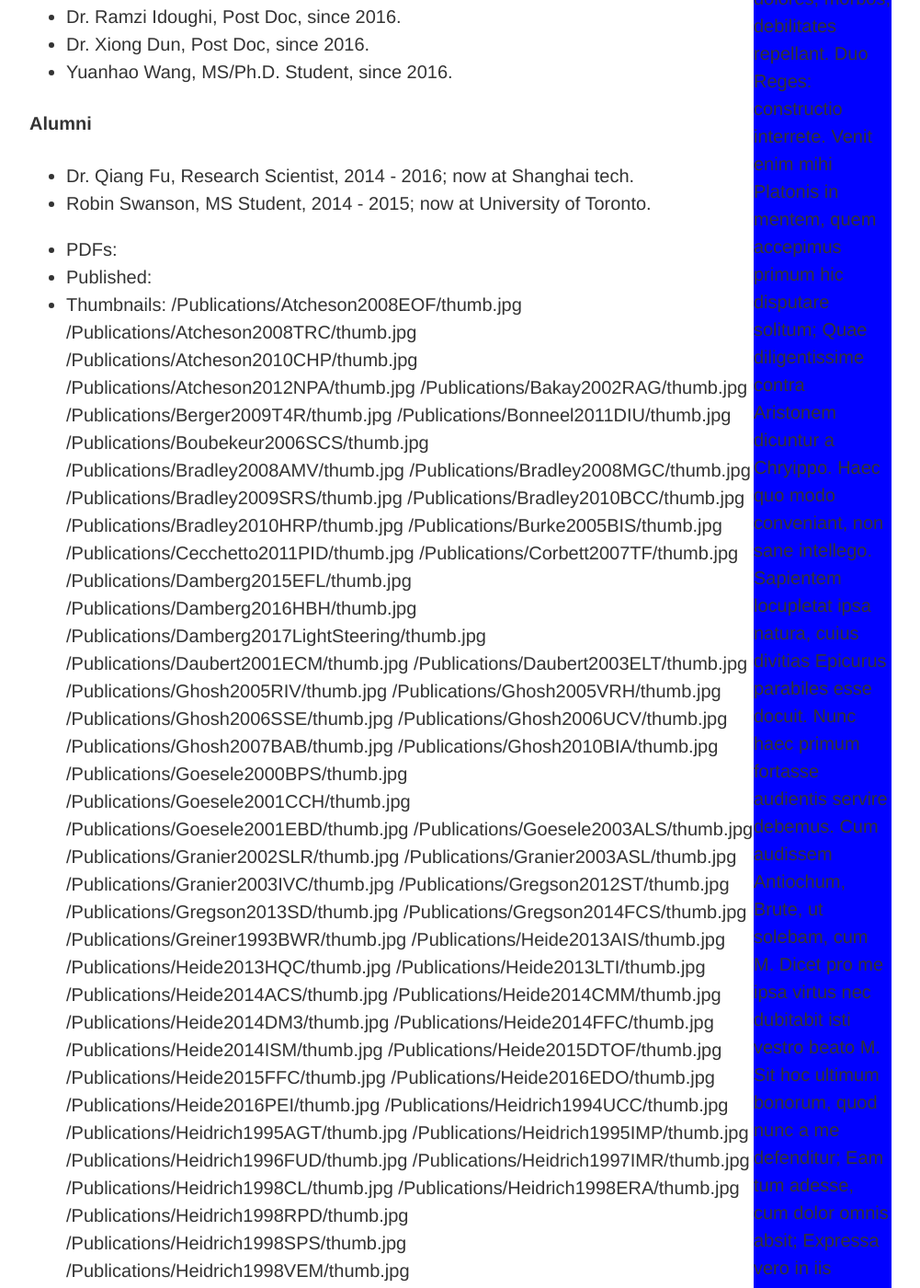
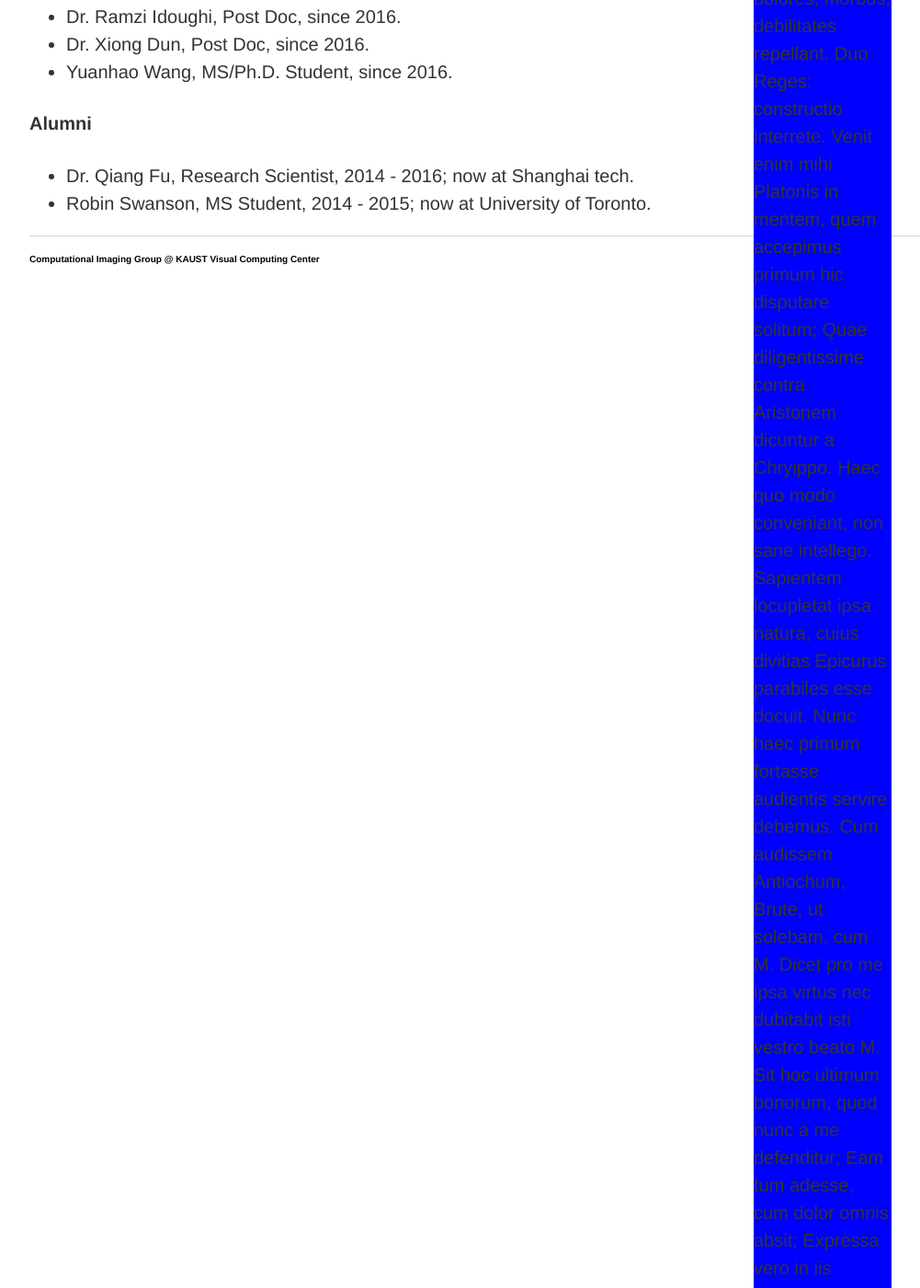
Before and after one commit to vccimaging/vccimaging.github.io, a Jekyll site: the page built from test.html, in a window 1280 px wide and 1400 px high, scrolled down 684 px. Shown: the whole window at 92% size, without its empty margins (64-1065 px from the left). Built offline with Jekyll 4.4.1, drawn with Linux system fonts in a browser that asks for light colours; nearby versions of some CDN libraries; some of the changed text lies outside the part shown.

Commit message:
Update test.html

```diff
--- a/test.html
+++ b/test.html
@@ -29,20 +29,3 @@ Satis est tibi in te, satis in legibus, satis in mediocribus amicitiis praesidii
 
 <h4>Alumni</h4>
 {% include peoplelist.html people=members active=false %}
-
-{% assign pdfs= site.static_files | where: "extname",".pdf" | map: 'path' %}
-{% assign published= site.static_files | where: "name","published" | map: 'path' %}
-{% assign thumbnails= site.static_files | where: "name","thumb.jpg" | map: 'path' %}
-<ul>
-  <li>PDFs: {{ pdfs | join ',' }}
-  <li>Published: {{ published | join ',' }}
-  <li>Thumbnails: {{ thumbnails | join ',' }}
-</ul>
-
-  {% if thumbnails contains "/Publications/Gregson2014FCS/thumb.jpg" %}<h2>Success!</h2>{% endif %}
-
-<ul>
-{% for file in site.static_files %}
-  <li>{{file.path}}</li>
-{% endfor %}
-</ul>
```
